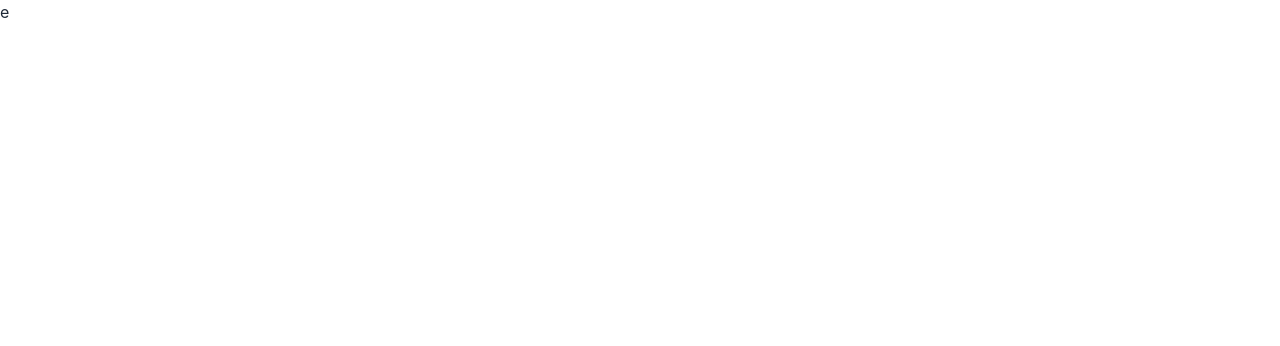
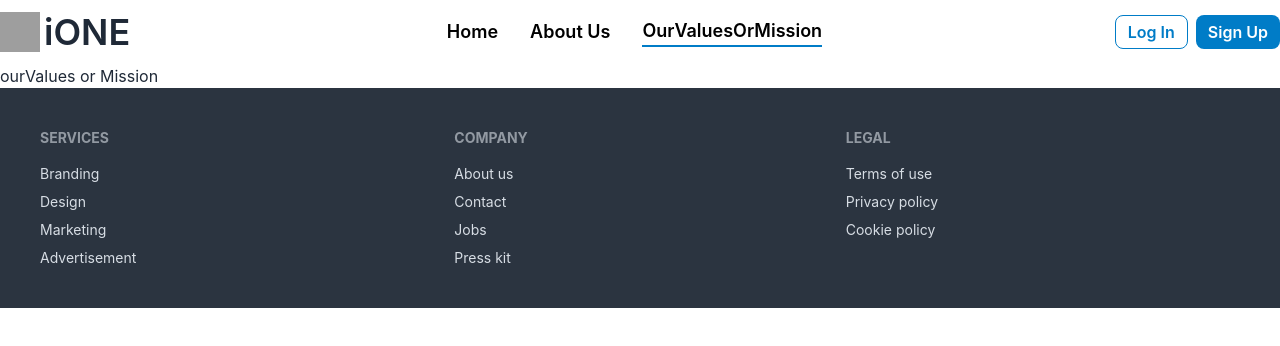
Before and after one commit to tahmidurrahmann/company-evaluation-platform-client, a React (Vite) app: page /ourValuesOrMission in a window 1280 px wide. Before the commit this address had no page. Shown: the top 346 px of the page. Built offline with nearby package versions, Linux system fonts and the light colour scheme; grey boxes are pictures that could not be loaded.

Commit message:
set route our values or mission

```diff
--- a/package.json
+++ b/package.json
@@ -12,6 +12,7 @@
   "dependencies": {
     "@emotion/react": "^11.11.3",
     "@emotion/styled": "^11.11.0",
+    "@mui/icons-material": "^5.15.4",
     "classnames": "^2.5.1",
     "focus-trap-react": "^10.2.3",
     "localforage": "^1.10.0",
--- a/src/pages/Our Values or Mission/OurValuesOrMission.jsx
+++ b/src/pages/Our Values or Mission/OurValuesOrMission.jsx
@@ -1,4 +1,3 @@
-import React from 'react';
 
 const OurValuesOrMission = () => {
     return (
--- a/src/router/router.jsx
+++ b/src/router/router.jsx
@@ -3,6 +3,7 @@ import App from "../App";
 import Error from "../error/Error";
 import Home from "../pages/Home/Home/Home";
 import Aboutus from "../pages/About-us/Aboutus";
+import OurValuesOrMission from "../pages/Our Values or Mission/OurValuesOrMission";
 
 const router = createBrowserRouter([
     {
@@ -17,6 +18,10 @@ const router = createBrowserRouter([
             {
                 path:'/aboutUs',
                 element:<Aboutus/>
+            },
+            {
+                path: '/ourValuesOrMission',
+                element: <OurValuesOrMission></OurValuesOrMission>
             }
         ]
     }
--- a/src/shared/NavBar/NavBar.jsx
+++ b/src/shared/NavBar/NavBar.jsx
@@ -25,12 +25,12 @@ const NavBar = () => {
             About Us
         </NavLink>
         <NavLink
-            to="/contact"
+            to="/ourValuesOrMission"
             className={({ isActive, isPending }) =>
                 isPending ? "pending" : isActive ? "font-semibold border-b-2 border-b-[#007cc7] transition text-lg text-white md:text-black" : "font-semibold hover:border-b-2 hover:border-b-[#007cc7] transition text-lg text-white md:text-black"
             }
         >
-            Contact
+            OurValuesOrMission
         </NavLink>
     </div>
 
```
Also changed, not shown: 1 other file (tests, documents, lock files or other folders).
